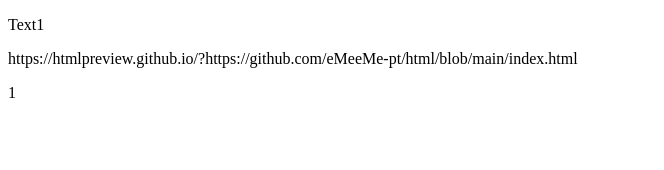
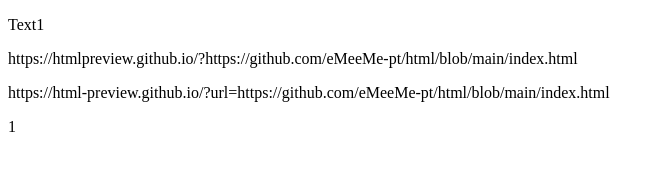
Before and after one commit to eMeeMe-pt/html, a plain HTML site: page index.html in a window 1280 px wide. Shown: the whole page, without its empty margins (0-664 px from the left). Drawn offline with Linux system fonts and the light colour scheme.

Commit message:
Update index.html

```diff
--- a/index.html
+++ b/index.html
@@ -15,6 +15,7 @@
 
 	<p>Text1</p>
 	<p>https://htmlpreview.github.io/?https://github.com/eMeeMe-pt/html/blob/main/index.html</p>
+	  https://html-preview.github.io/?url=https://github.com/eMeeMe-pt/html/blob/main/index.html
 	<p>1</p>
 
   </body>
```
